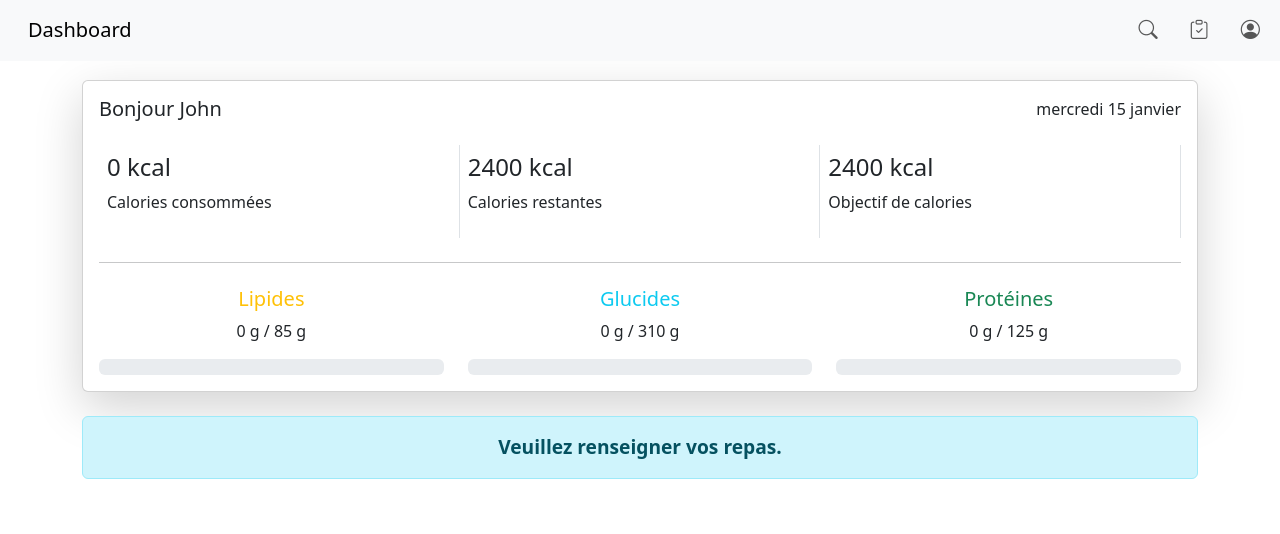
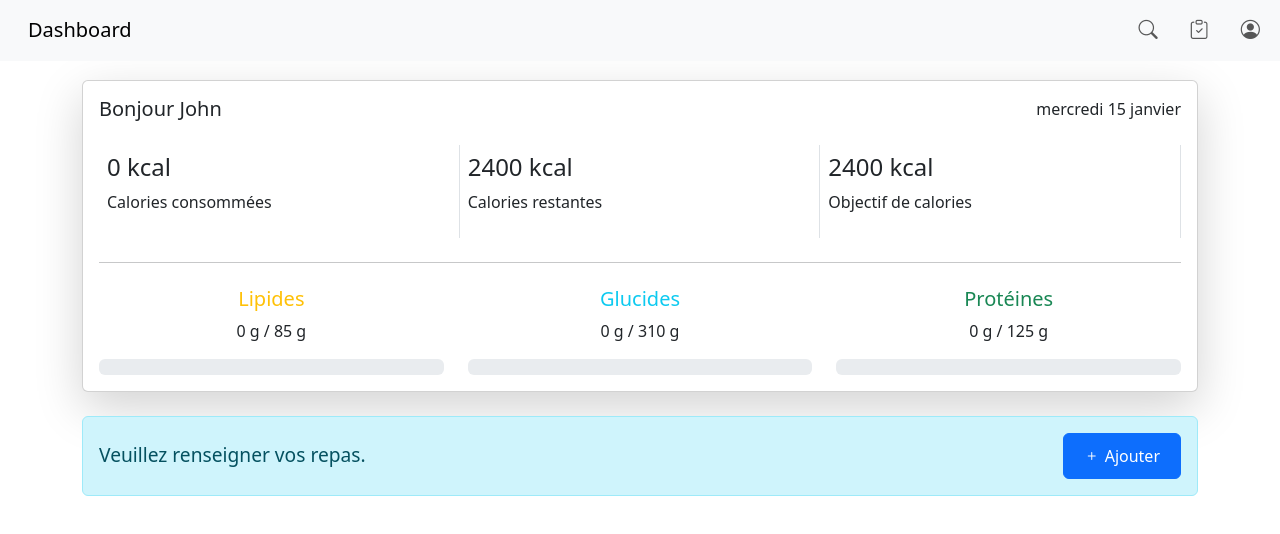
Before and after one commit to NicolasOsborne/CaloryCount, a Vue app: page / in a window 1280 px wide. Shown: the top 534 px of the page. Built offline with nearby package versions, Linux system fonts and the light colour scheme; no server answers.

Commit message:
simplification redirect ajout repas

```diff
--- a/src/components/MealTotalCal.vue
+++ b/src/components/MealTotalCal.vue
@@ -1,8 +1,14 @@
 <template>
   <section class="container mt-4">
     <!-- Vérifier s'il y a des repas valides dans foodStore.totals -->
-    <div v-if="!hasMeals" class="alert alert-info" role="alert">
-      Veuillez renseigner vos repas.
+    <div v-if="!hasMeals" class="alert alert-info d-flex justify-content-between align-items-center" role="alert">
+      <span>Veuillez renseigner vos repas.</span>
+      <!-- Bouton + avec lien vers la page de recherche -->
+      <router-link to="/add-food" class="ms-2">
+        <button class="btn btn-primary">
+          <i class="bi bi-plus"></i> Ajouter
+        </button>
+      </router-link>
     </div>
 
     <!-- Itération sur chaque repas dans foodStore.totals sauf 'all' -->
@@ -112,6 +118,12 @@ hr.my-4 {
   background-color: #e2e6ea; /* Changement de couleur au survol */
 }
 
+.btn-primary {
+  display: flex;
+  align-items: center;
+  font-size: 1rem;
+}
+
 .card-title {
   font-size: 1.5rem; /* Agrandissement du titre */
   color: #333;
@@ -158,4 +170,12 @@ hr.my-4 {
   text-align: center;
   font-weight: bold;
 }
+
+.ms-2 {
+  margin-left: 0.5rem; /* Espacement pour le bouton */
+}
+
+.bi-plus {
+  margin-right: 5px; /* Espacement entre le signe + et le texte */
+}
 </style>
```
